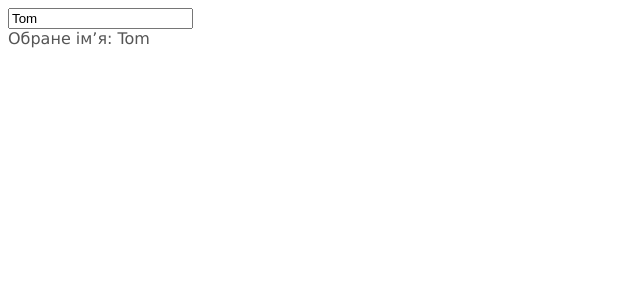
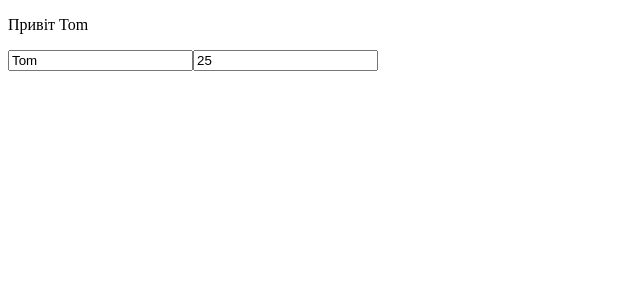
Before and after one commit to sofimaye/reactive-programming, an Angular app: page / in a window 1280 px wide. Shown: the top 300 px of the page, without its empty margins (0-640 px from the left). Built offline with nearby package versions, Linux system fonts and the light colour scheme.

Commit message:
tasks 10 for Component4: component lifecycle

```diff
--- a/src/app/app.component.ts
+++ b/src/app/app.component.ts
@@ -1,13 +1,26 @@
-import {Component} from '@angular/core';
+import {Component, OnChanges, SimpleChanges} from '@angular/core';
 
 @Component({
     selector: 'my-app',
     template: `
-        <child-comp [(userName)]="name"></child-comp>
-        <div>Обране ім’я: {{name}}</div>`,
-    styleUrls: [`app.component.css`]
+        <child-comp [name]="name"></child-comp>
+        <input type="text" [(ngModel)]="name"/>
+        <input type="number" [(ngModel)]="age"/>`
 })
+export class AppComponent implements OnChanges {
+    name: string = "Tom";
+    age: number = 25;
 
-export class AppComponent {
-    name: string = "Tom";
+    ngOnChanges(changes: SimpleChanges) {
+        for (let propName in changes) {
+            let chng = changes[propName];
+            let cur = JSON.stringify(chng.currentValue);
+            let prev = JSON.stringify(chng.previousValue);
+            this.log(`${propName}: currentValue = ${cur}, previousValue = ${prev}`);
+        }
+    }
+
+    private log(msg: string) {
+        console.log(msg);
+    }
 }
--- a/src/app/child.component.ts
+++ b/src/app/child.component.ts
@@ -1,17 +1,21 @@
-import {Component, Input, Output, EventEmitter} from '@angular/core';
-
+import { Component, Input, OnInit, OnChanges, SimpleChanges } from '@angular/core';
 @Component({
     selector: 'child-comp',
-    template: `
-        <input [ngModel]="userName" (ngModelChange)="onNameChange($event)"/>`
+    template: `<p>Привіт {{name}}</p>`
 })
-
-export class ChildComponent {
-    @Input() userName: string = "";
-    @Output() userNameChange = new EventEmitter<string>();
-
-    onNameChange(model: string) {
-        this.userName = model;
-        this.userNameChange.emit(model);
+export class ChildComponent implements OnInit, OnChanges {
+    @Input() name: string = "";
+    constructor(){ this.log(`constructor`); }
+    ngOnInit() { this.log(`onInit`); }
+    ngOnChanges(changes: SimpleChanges) {
+        for (let propName in changes) {
+            let chng = changes[propName];
+            let cur = JSON.stringify(chng.currentValue);
+            let prev = JSON.stringify(chng.previousValue);
+            this.log(`${propName}: currentValue = ${cur}, previousValue = ${prev}`);
+        }
+    }
+    private log(msg: string) {
+        console.log(msg);
     }
 }
```
